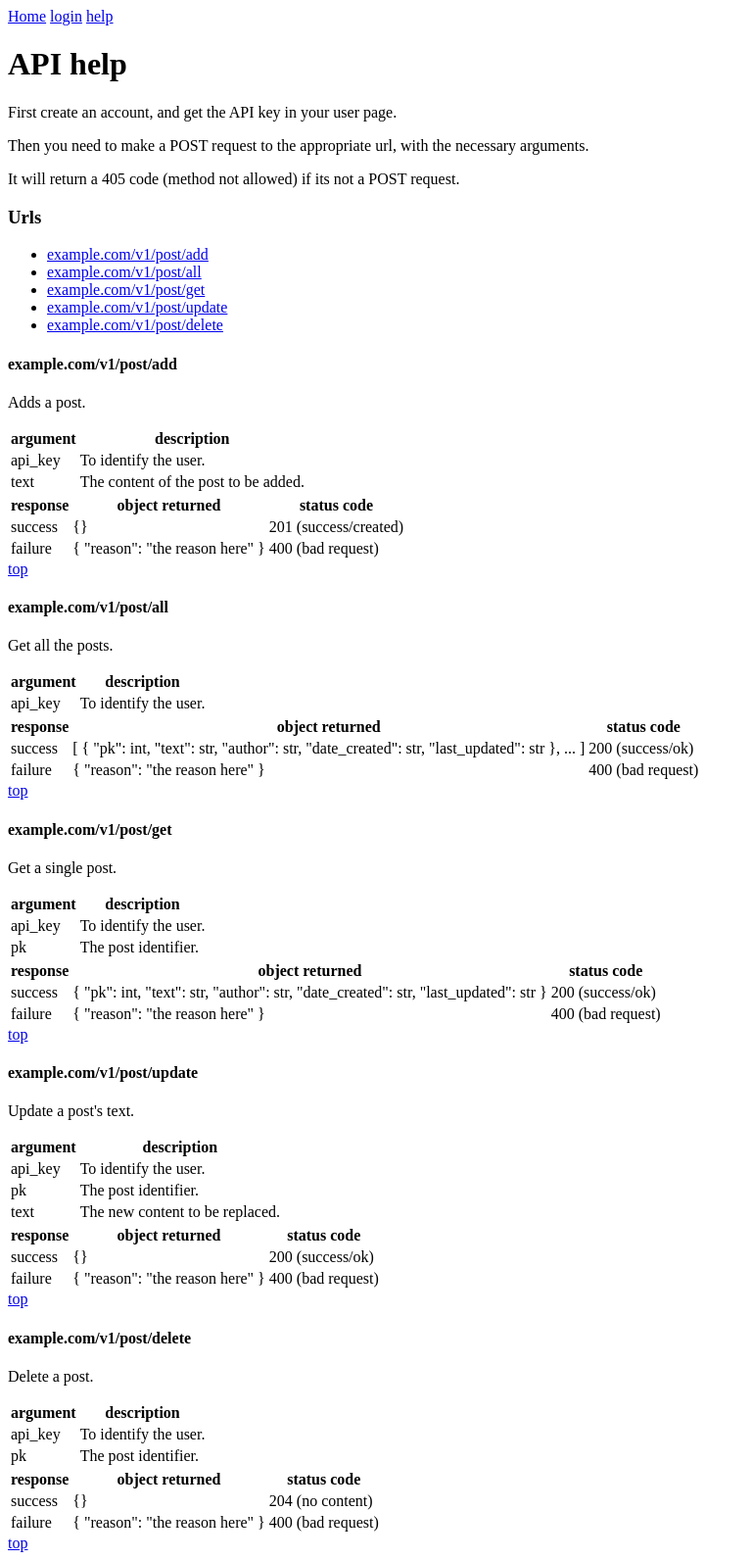
After one commit to noobiept-other/todolist_web_api, a Django app: page /v1/post/help in a window 1280 px wide. The commit adds this page. Shown: the whole page at 98% size, without its empty margins (0-768 px from the left). Run offline with Django 3.2, Linux system fonts and the light colour scheme.

Commit message:
- add a help page, with the documentation of the api

```diff
--- a/templates/base.html
+++ b/templates/base.html
@@ -20,6 +20,8 @@
     {% else %}
         <a href="{% url 'accounts:login' %}?next={{ request.get_full_path|urlencode }}">login</a>
     {% endif %}
+
+    <a href="{% url 'help' %}">help</a>
 </div>
 
 {% if message %}
--- /dev/null
+++ b/templates/help.html
@@ -0,0 +1,228 @@
+{% extends "base.html" %}
+
+{% block content %}
+
+<h1>API help</h1>
+
+<p>
+    First create an account, and get the API key in your user page.
+</p>
+<p>
+    Then you need to make a POST request to the appropriate url, with the necessary arguments.
+</p>
+<p>
+    It will return a 405 code (method not allowed) if its not a POST request.
+</p>
+
+
+<h3>Urls</h3>
+
+<ul>
+    <li><a href="#Add">{{ domain }}/v1/post/add</a></li>
+    <li><a href="#All">{{ domain }}/v1/post/all</a></li>
+    <li><a href="#Get">{{ domain }}/v1/post/get</a></li>
+    <li><a href="#Update">{{ domain }}/v1/post/update</a></li>
+    <li><a href="#Delete">{{ domain }}/v1/post/delete</a></li>
+</ul>
+
+
+<h4 id="Add">{{ domain }}/v1/post/add</h4>
+
+<p>
+    Adds a post.
+</p>
+<table>
+    <tr>
+        <th>argument</th>
+        <th>description</th>
+    </tr>
+    <tr>
+        <td>api_key</td>
+        <td>To identify the user.</td>
+    </tr>
+    <tr>
+        <td>text</td>
+        <td>The content of the post to be added.</td>
+    </tr>
+</table>
+    <table>
+        <tr>
+            <th>response</th>
+            <th>object returned</th>
+            <th>status code</th>
+        </tr>
+        <tr>
+            <td>success</td>
+            <td>{}</td>
+            <td>201 (success/created)</td>
+        </tr>
+        <tr>
+            <td>failure</td>
+            <td>{ "reason": "the reason here" }</td>
+            <td>400 (bad request)</td>
+        </tr>
+    </table>
+
+<a href="#Menu">top</a>
+
+
+<h4 id="All">{{ domain }}/v1/post/all</h4>
+
+<p>
+    Get all the posts.
+</p>
+<table>
+    <tr>
+        <th>argument</th>
+        <th>description</th>
+    </tr>
+    <tr>
+        <td>api_key</td>
+        <td>To identify the user.</td>
+    </tr>
+</table>
+    <table>
+        <tr>
+            <th>response</th>
+            <th>object returned</th>
+            <th>status code</th>
+        </tr>
+        <tr>
+            <td>success</td>
+            <td>[ { "pk": int, "text": str, "author": str, "date_created": str, "last_updated": str }, ... ]</td>
+            <td>200 (success/ok)</td>
+        </tr>
+        <tr>
+            <td>failure</td>
+            <td>{ "reason": "the reason here" }</td>
+            <td>400 (bad request)</td>
+        </tr>
+    </table>
+
+<a href="#Menu">top</a>
+
+
+<h4 id="Get">{{ domain }}/v1/post/get</h4>
+
+<p>
+    Get a single post.
+</p>
+<table>
+    <tr>
+        <th>argument</th>
+        <th>description</th>
+    </tr>
+    <tr>
+        <td>api_key</td>
+        <td>To identify the user.</td>
+    </tr>
+    <tr>
+        <td>pk</td>
+        <td>The post identifier.</td>
+    </tr>
+</table>
+    <table>
+        <tr>
+            <th>response</th>
+            <th>object returned</th>
+            <th>status code</th>
+        </tr>
+        <tr>
+            <td>success</td>
+            <td>{ "pk": int, "text": str, "author": str, "date_created": str, "last_updated": str }</td>
+            <td>200 (success/ok)</td>
+        </tr>
+        <tr>
+            <td>failure</td>
+            <td>{ "reason": "the reason here" }</td>
+            <td>400 (bad request)</td>
+        </tr>
+    </table>
+
+<a href="#Menu">top</a>
+
+
+<h4 id="Update">{{ domain }}/v1/post/update</h4>
+
+<p>
+    Update a post's text.
+</p>
+<table>
+    <tr>
+        <th>argument</th>
+        <th>description</th>
+    </tr>
+    <tr>
+        <td>api_key</td>
+        <td>To identify the user.</td>
+    </tr>
+    <tr>
+        <td>pk</td>
+        <td>The post identifier.</td>
+    </tr>
+    <tr>
+        <td>text</td>
+        <td>The new content to be replaced.</td>
+    </tr>
+</table>
+    <table>
+        <tr>
+            <th>response</th>
+            <th>object returned</th>
+            <th>status code</th>
+        </tr>
+        <tr>
+            <td>success</td>
+            <td>{}</td>
+            <td>200 (success/ok)</td>
+        </tr>
+        <tr>
+            <td>failure</td>
+            <td>{ "reason": "the reason here" }</td>
+            <td>400 (bad request)</td>
+        </tr>
+    </table>
+
+<a href="#Menu">top</a>
+
+
+<h4 id="Delete">{{ domain }}/v1/post/delete</h4>
+
+<p>
+    Delete a post.
+</p>
+<table>
+    <tr>
+        <th>argument</th>
+        <th>description</th>
+    </tr>
+    <tr>
+        <td>api_key</td>
+        <td>To identify the user.</td>
+    </tr>
+    <tr>
+        <td>pk</td>
+        <td>The post identifier.</td>
+    </tr>
+</table>
+    <table>
+        <tr>
+            <th>response</th>
+            <th>object returned</th>
+            <th>status code</th>
+        </tr>
+        <tr>
+            <td>success</td>
+            <td>{}</td>
+            <td>204 (no content)</td>
+        </tr>
+        <tr>
+            <td>failure</td>
+            <td>{ "reason": "the reason here" }</td>
+            <td>400 (bad request)</td>
+        </tr>
+    </table>
+
+<a href="#Menu">top</a>
+
+{% endblock %}
--- /dev/null
+++ b/todolist/urls.py
@@ -0,0 +1,10 @@
+from django.conf.urls import patterns, include, url
+
+urlpatterns = patterns( '',
+    url( r'^v1/post/add$', 'todolist.views.add_post', name= 'add_post' ),
+    url( r'^v1/post/all$', 'todolist.views.all_posts', name= 'all_posts' ),
+    url( r'^v1/post/get$', 'todolist.views.single_post', name= 'single_post' ),
+    url( r'^v1/post/update$', 'todolist.views.update_post', name= 'update_post' ),
+    url( r'^v1/post/delete$', 'todolist.views.delete_post', name= 'delete_post' ),
+    url( r'^v1/post/help$', 'todolist.views.show_help', name= 'help' ),
+)
--- a/todolist/views.py
+++ b/todolist/views.py
@@ -3,17 +3,28 @@ from django.views.decorators.csrf import csrf_exempt
 from django.core.urlresolvers import reverse
 from django.contrib.auth.decorators import login_required
 from django.contrib.auth import get_user_model
+from django.shortcuts import render
+from django.contrib.sites.models import Site
+
 from datetime import datetime
 
 from todolist.models import Post
 from todolist.serializers import post_serializer
 from todolist.decorators import post_only
 
-
 @login_required
 def home( request ):
 
     return HttpResponseRedirect( reverse( 'accounts:user_page', args= [ request.user.username ] ) )
+
+
+def show_help( request ):
+
+    context = {
+        'domain': Site.objects.get_current().domain
+    }
+
+    return render( request, 'help.html', context )
 
 
 @csrf_exempt
@@ -52,7 +63,7 @@ def all_posts( request ):
 
     data = post_serializer( posts )
 
-    return JsonResponse( data, safe= False )
+    return JsonResponse( data, safe= False, status= 200 )
 
 
 @csrf_exempt
@@ -71,7 +82,7 @@ def single_post( request ):
 
     data = post_serializer( post )
 
-    return JsonResponse( data )
+    return JsonResponse( data, status= 200 )
 
 
 @csrf_exempt
@@ -121,6 +132,7 @@ def delete_post( request ):
 
 
 
+
 def _get_user( request ):
 
     userModel = get_user_model()
--- a/todolist_web_api/settings.py
+++ b/todolist_web_api/settings.py
@@ -37,6 +37,7 @@ INSTALLED_APPS = (
     'django.contrib.messages',
     'django.contrib.staticfiles',
     'django.contrib.humanize',
+    'django.contrib.sites',
 
     'accounts',
     'todolist',
@@ -100,3 +101,5 @@ LOGOUT_URL = 'accounts:logout'
 LOGIN_REDIRECT_URL = '/'
 
 AUTH_USER_MODEL = 'accounts.Account'
+
+SITE_ID = 1
--- a/todolist_web_api/urls.py
+++ b/todolist_web_api/urls.py
@@ -5,12 +5,8 @@ from django.contrib import admin
 urlpatterns = patterns('',
 
     url( '^$', 'todolist.views.home', name= 'home' ),
-    url( r'^v1/post/add$', 'todolist.views.add_post', name= 'add_post' ),
-    url( r'^v1/post/all$', 'todolist.views.all_posts', name= 'all_posts' ),
-    url( r'^v1/post/get$', 'todolist.views.single_post', name= 'single_post' ),
-    url( r'^v1/post/update$', 'todolist.views.update_post', name= 'update_post' ),
-    url( r'^v1/post/delete$', 'todolist.views.delete_post', name= 'delete_post' ),
 
+    url( r'^', include( 'todolist.urls' ) ),
     url( r'^accounts/', include( 'accounts.urls', namespace= 'accounts', app_name= 'accounts' ) ),
     url( r'^admin/', include( admin.site.urls ) ),
 )
```
